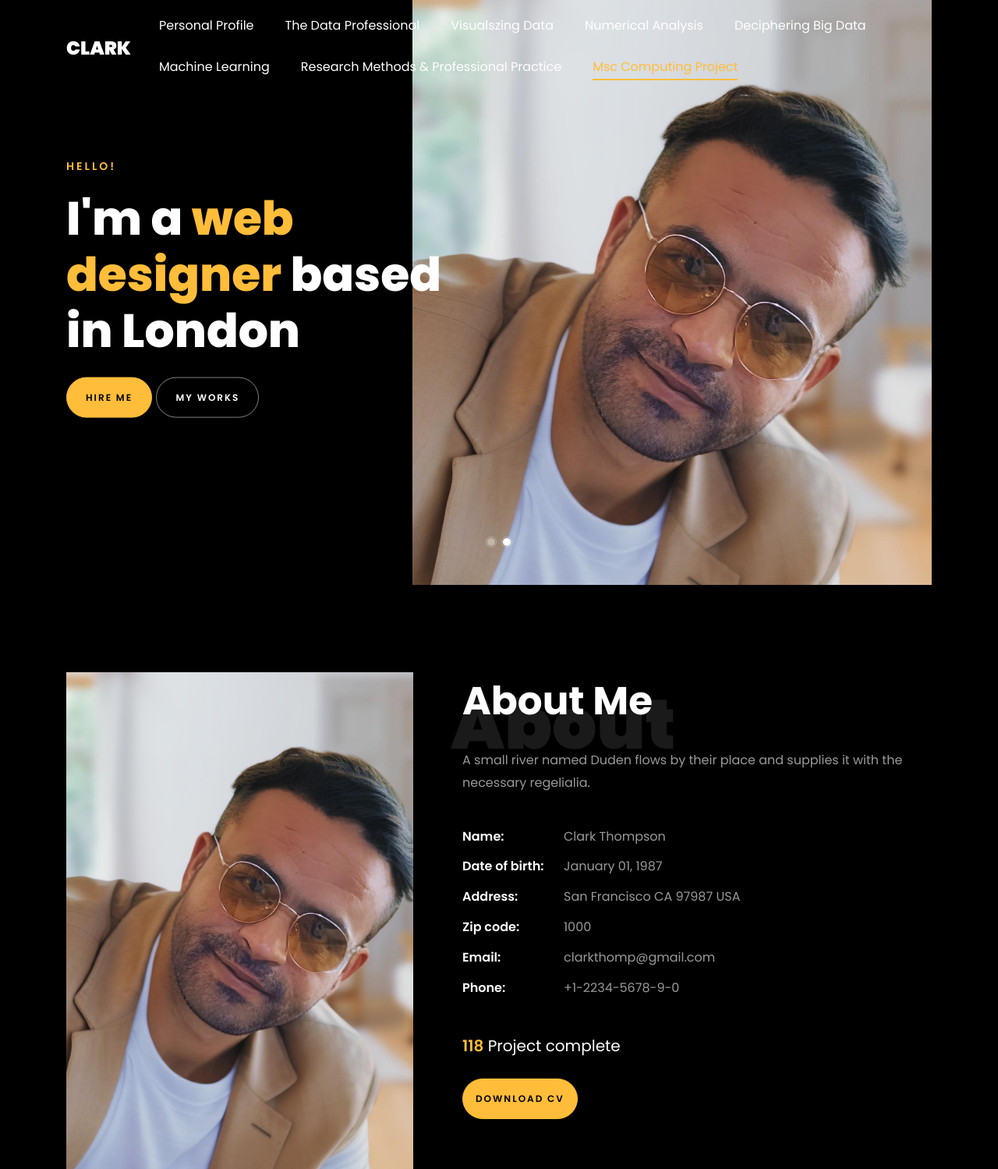
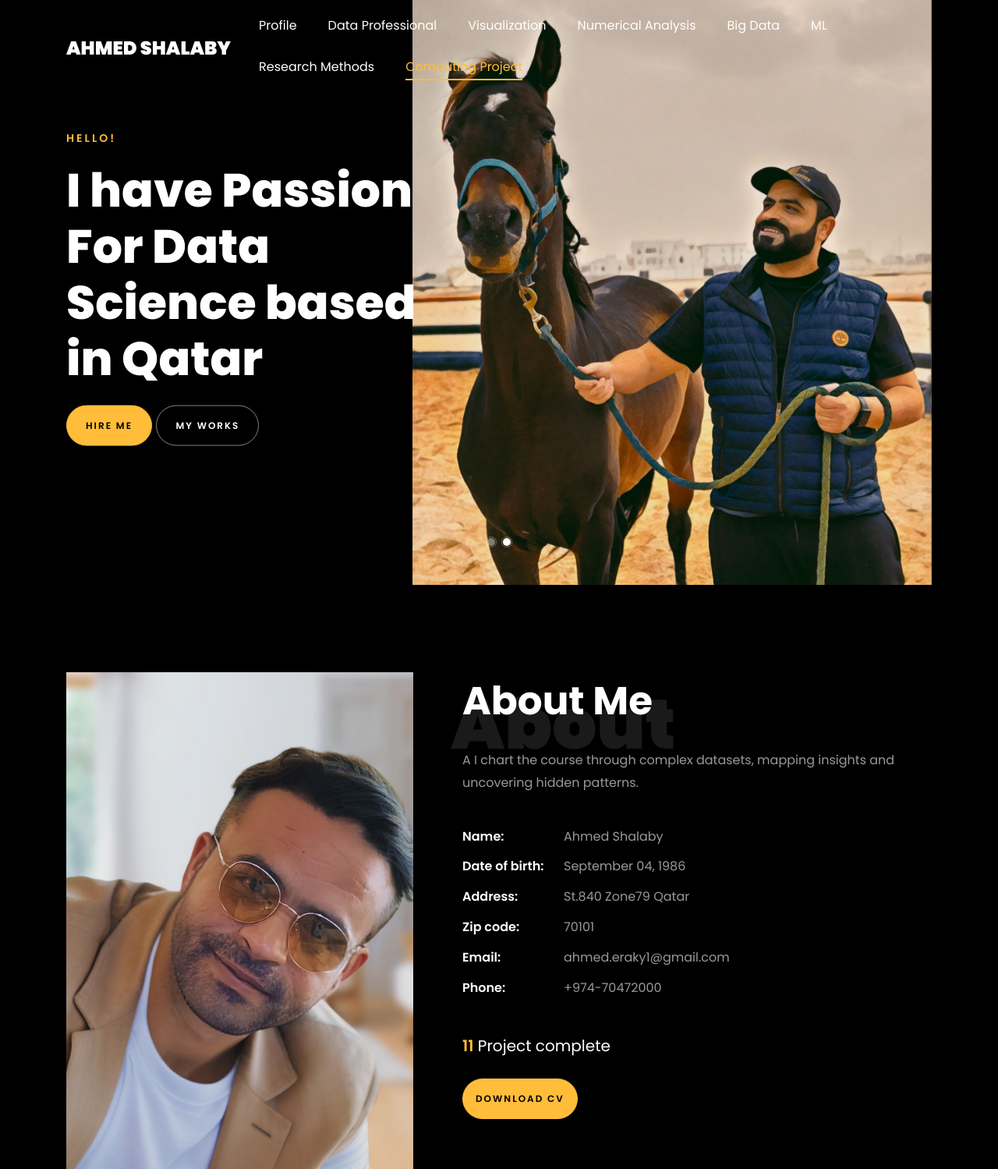
Before and after one commit to ashalaby86/ashalaby86, a plain HTML site: page index.html in a window 1280 px wide. Shown: the top 1499 px of the page at 78% size. Drawn offline with Linux system fonts and the light colour scheme; files whose address does not match are found by name.

Commit message:
Update index.html

```diff
--- a/index.html
+++ b/index.html
@@ -27,21 +27,21 @@
 
     <nav class="navbar navbar-expand-lg navbar-dark ftco_navbar ftco-navbar-light site-navbar-target" id="ftco-navbar">
 	    <div class="container">
-	      <a class="navbar-brand" href="index.html">Clark</a>
+	      <a class="navbar-brand" href="index.html">Ahmed Shalaby</a>
 	      <button class="navbar-toggler js-fh5co-nav-toggle fh5co-nav-toggle" type="button" data-toggle="collapse" data-target="#ftco-nav" aria-controls="ftco-nav" aria-expanded="false" aria-label="Toggle navigation">
 	        <span class="oi oi-menu"></span> Menu
 	      </button>
 
 	      <div class="collapse navbar-collapse" id="ftco-nav">
 	        <ul class="navbar-nav nav ml-auto">
-	          <li class="nav-item"><a href="#home-section" class="nav-link"><span>Personal Profile</span></a></li>
-	          <li class="nav-item"><a href="#about-section" class="nav-link"><span>The Data Professional</span></a></li>
-	          <li class="nav-item"><a href="#resume-section" class="nav-link"><span>Visualszing Data </span></a></li>
+	          <li class="nav-item"><a href="#home-section" class="nav-link"><span>Profile</span></a></li>
+	          <li class="nav-item"><a href="#about-section" class="nav-link"><span>Data Professional</span></a></li>
+	          <li class="nav-item"><a href="#resume-section" class="nav-link"><span>Visualization </span></a></li>
 	          <li class="nav-item"><a href="#services-section" class="nav-link"><span>Numerical Analysis</span></a></li>
-	          <li class="nav-item"><a href="#skills-section" class="nav-link"><span>Deciphering Big Data</span></a></li>
-	          <li class="nav-item"><a href="#projects-section" class="nav-link"><span>Machine Learning</span></a></li>
-	          <li class="nav-item"><a href="#blog-section" class="nav-link"><span>Research Methods & Professional Practice</span></a></li>
-	          <li class="nav-item"><a href="#contact-section" class="nav-link"><span>Msc Computing Project</span></a></li>
+	          <li class="nav-item"><a href="#skills-section" class="nav-link"><span> Big Data</span></a></li>
+	          <li class="nav-item"><a href="#projects-section" class="nav-link"><span> ML</span></a></li>
+	          <li class="nav-item"><a href="#blog-section" class="nav-link"><span>Research Methods </span></a></li>
+	          <li class="nav-item"><a href="#contact-section" class="nav-link"><span>Computing Project</span></a></li>
 	        </ul>
 	      </div>
 	    </div>
@@ -52,15 +52,15 @@
 	      	<div class="overlay"></div>
 	        <div class="container">
 	          <div class="row d-md-flex no-gutters slider-text align-items-end justify-content-end" data-scrollax-parent="true">
-<div class="one-third js-fullheight order-md-last img" style="background-image:url(images/ahmedshalaby2.jpg); background-size: 500px 500px;">
+<div class="one-third js-fullheight order-md-last img" style="background-image:url(images/ahmedshalaby.jpg);">
 	          		<div class="overlay"></div>
 	          	</div>
 		          <div class="one-forth d-flex  align-items-center ftco-animate" data-scrollax=" properties: { translateY: '70%' }">
 		          	<div class="text">
 		          		<span class="subheading">Hello!</span>
-			            <h1 class="mb-4 mt-3">I'm <span>Clark Thompson</span></h1>
-			            <h2 class="mb-4">A Freelance Web Designer</h2>
-			            <p><a href="#" class="btn btn-primary py-3 px-4">Hire me</a> <a href="#" class="btn btn-white btn-outline-white py-3 px-4">My works</a></p>
+			            <h1 class="mb-4 mt-3">I'm <span>Ahmed Shalaby</span></h1>
+			            <h2 class="mb-4">MSc Data Science Student at The University of Essex</h2>
+			            <p><a href="#" class="btn btn-primary py-3 px-4">Mathematics Department Head</a> <a href="#" class="btn btn-white btn-outline-white py-3 px-4">My Projects</a></p>
 		            </div>
 		          </div>
 	        	</div>
@@ -71,13 +71,13 @@
 	      	<div class="overlay"></div>
 	        <div class="container">
 	          <div class="row d-flex no-gutters slider-text align-items-end justify-content-end" data-scrollax-parent="true">
-	          	<div class="one-third js-fullheight order-md-last img" style="background-image:url(images/ahmedshalaby.jpg);">
+	          	<div class="one-third js-fullheight order-md-last img" style="background-image:url(images/ahmedshalaby3.jpg);">
 	          		<div class="overlay"></div>
 	          	</div>
 		          <div class="one-forth d-flex align-items-center ftco-animate" data-scrollax=" properties: { translateY: '70%' }">
 		          	<div class="text">
 		          		<span class="subheading">Hello!</span>
-			            <h1 class="mb-4 mt-3">I'm a <span>web designer</span> based in London</h1>
+			            <h1 class="mb-4 mt-3">I have Passion For Data Science <span> </span> based in Qatar</h1>
 			            <p><a href="#" class="btn btn-primary py-3 px-4">Hire me</a> <a href="#" class="btn btn-white btn-outline-white py-3 px-4">My works</a></p>
 		            </div>
 		          </div>
@@ -102,21 +102,21 @@
 		          <div class="col-md-12 heading-section ftco-animate">
 		          	<h1 class="big">About</h1>
 		            <h2 class="mb-4">About Me</h2>
-		            <p>A small river named Duden flows by their place and supplies it with the necessary regelialia.</p>
+		            <p>A I chart the course through complex datasets, mapping insights and uncovering hidden patterns.</p>
 		            <ul class="about-info mt-4 px-md-0 px-2">
-		            	<li class="d-flex"><span>Name:</span> <span>Clark Thompson</span></li>
-		            	<li class="d-flex"><span>Date of birth:</span> <span>January 01, 1987</span></li>
-		            	<li class="d-flex"><span>Address:</span> <span>San Francisco CA 97987 USA</span></li>
-		            	<li class="d-flex"><span>Zip code:</span> <span>1000</span></li>
-		            	<li class="d-flex"><span>Email:</span> <span>clarkthomp@gmail.com</span></li>
-		            	<li class="d-flex"><span>Phone: </span> <span>+1-2234-5678-9-0</span></li>
+		            	<li class="d-flex"><span>Name:</span> <span>Ahmed Shalaby</span></li>
+		            	<li class="d-flex"><span>Date of birth:</span> <span>September 04, 1986</span></li>
+		            	<li class="d-flex"><span>Address:</span> <span>St.840 Zone79 Qatar </span></li>
+		            	<li class="d-flex"><span>Zip code:</span> <span>70101</span></li>
+		            	<li class="d-flex"><span>Email:</span> <span>ahmed.eraky1@gmail.com</span></li>
+		            	<li class="d-flex"><span>Phone: </span> <span>+974-70472000</span></li>
 		            </ul>
 		          </div>
 		        </div>
 	          <div class="counter-wrap ftco-animate d-flex mt-md-3">
               <div class="text">
               	<p class="mb-4">
-	                <span class="number" data-number="120">0</span>
+	                <span class="number" data-number="12">0</span>
 	                <span>Project complete</span>
                 </p>
                 <p><a href="#" class="btn btn-primary py-3 px-3">Download CV</a></p>
```
